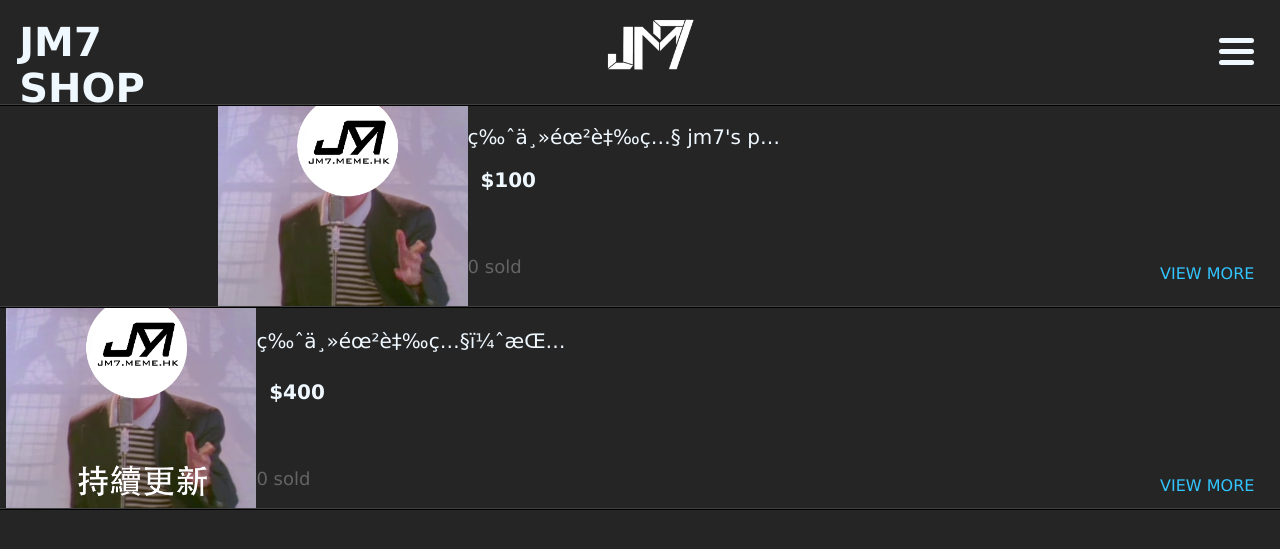
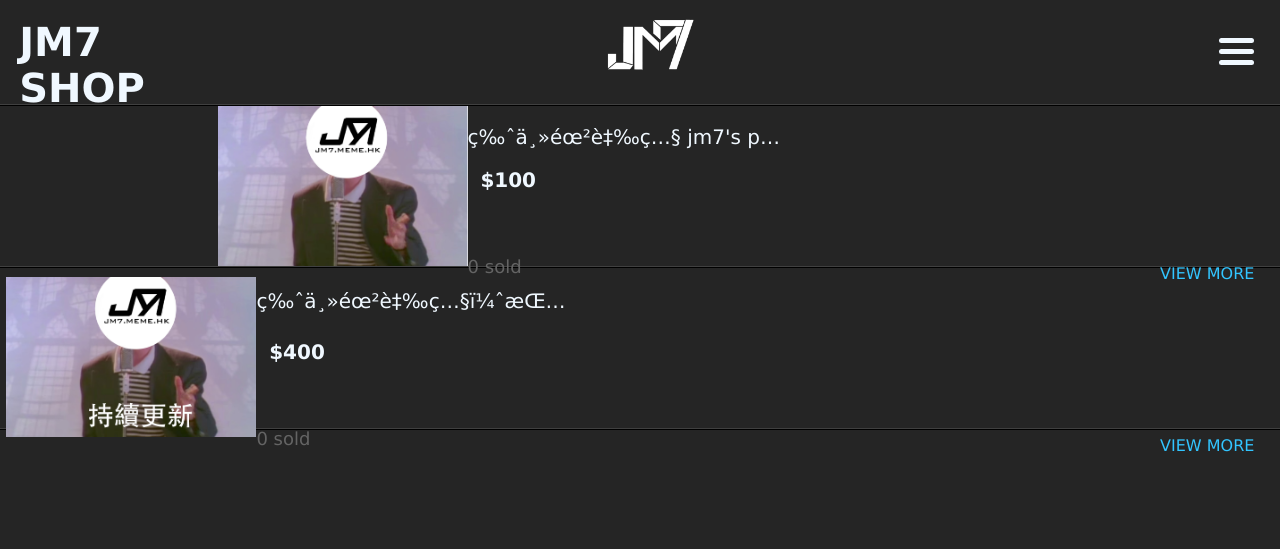
Before and after one commit to Jm7hecka/jm7meme.github.io, a PHP site: page /shop/ in a window 1280 px wide. Shown: the top 549 px of the page. Run offline with PHP 8.4, Linux system fonts and the light colour scheme.

Commit message:
Update style.css

```diff
--- a/style.css
+++ b/style.css
@@ -251,7 +251,7 @@ body {
 }
 .item {
     width:100vw;
-    height:200px;
+    height:20vh;
     border-bottom:2px ridge rgb(64, 64, 64);
     border-top:0;
 }
```
